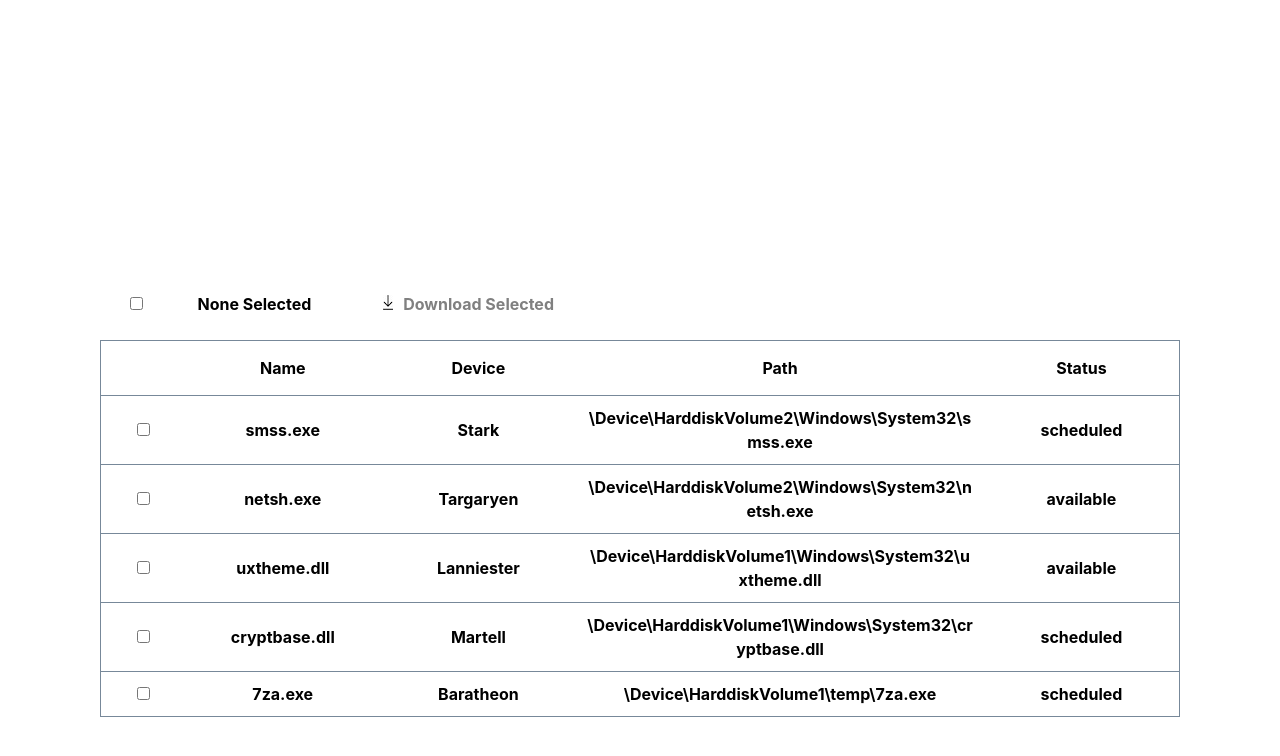
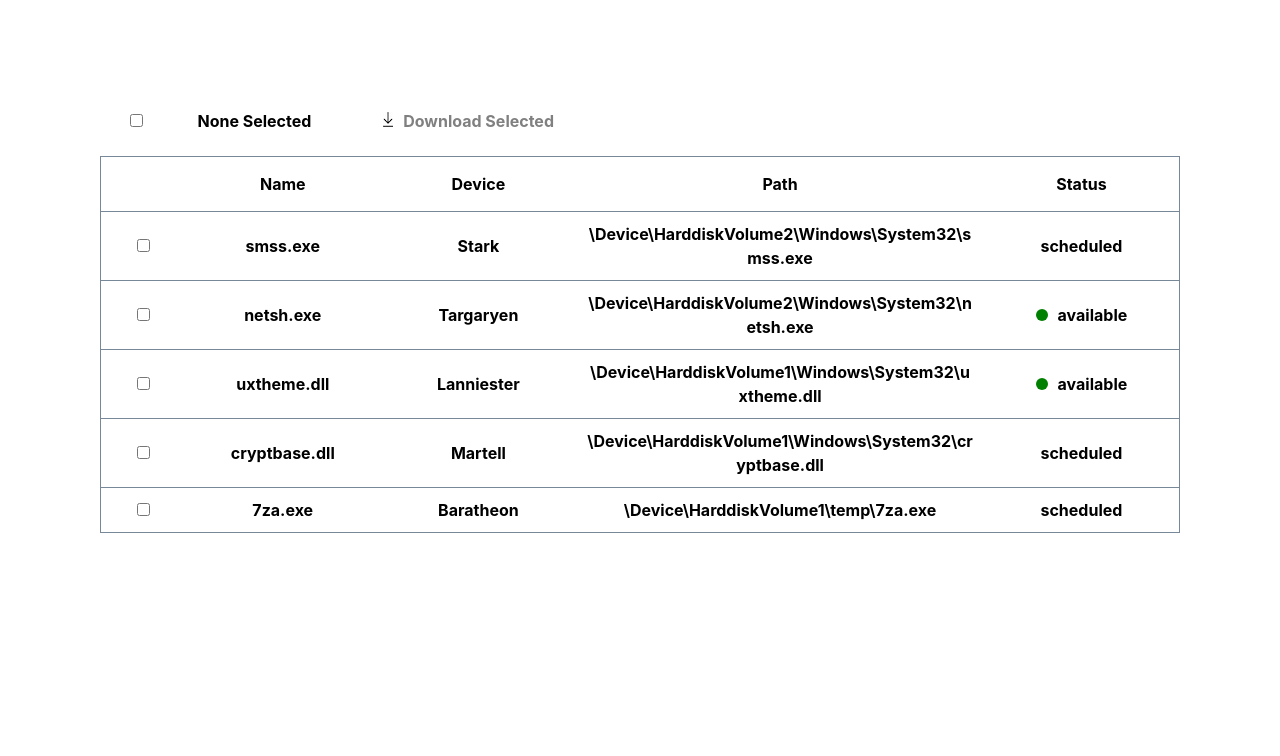
Before and after one commit to zedaenious/cs-work, a React (Vite) app: page / in a window 1280 px wide. Shown: the top 756 px of the page. Built offline with nearby package versions, Linux system fonts and the light colour scheme.

Commit message:
green indicator for available status

```diff
--- a/src/components/table-row.jsx
+++ b/src/components/table-row.jsx
@@ -1,6 +1,8 @@
 import {useState, useEffect} from 'react'
 
 export default function TableRow(props) {
+  const indicatorClass = props.data.status === 'available' ? 'greenDot' : '';
+
   const onClickHandler = (e) => {
     const checked = e.target.checked;
 
@@ -25,7 +27,7 @@ export default function TableRow(props) {
         <td>{props.data.name}</td>
         <td>{props.data.device}</td>
         <td>{props.data.path}</td>
-        <td>{props.data.status}</td>
+        <td><span className={indicatorClass}></span>{props.data.status}</td>
       </tr>
     </>
   )
--- a/src/styles/App.css
+++ b/src/styles/App.css
@@ -5,7 +5,7 @@ body {
   max-width: 1600px;
   margin: 0 auto;
   padding: 100px;
-  min-height: auto;
+  min-height: 0!important; /* overriding browser user agent to bypass 100vh chrome standard */
 }
 
 table {
@@ -70,3 +70,12 @@ table tbody td {
 #controls button:disabled {
   color: gray;
 }
+
+.greenDot {
+  height: 12px;
+  width: 12px;
+  margin-right: 10px;
+  background-color: green;
+  border-radius: 50%;
+  display: inline-block;
+}
```
Also changed, not shown: reqs.txt.
